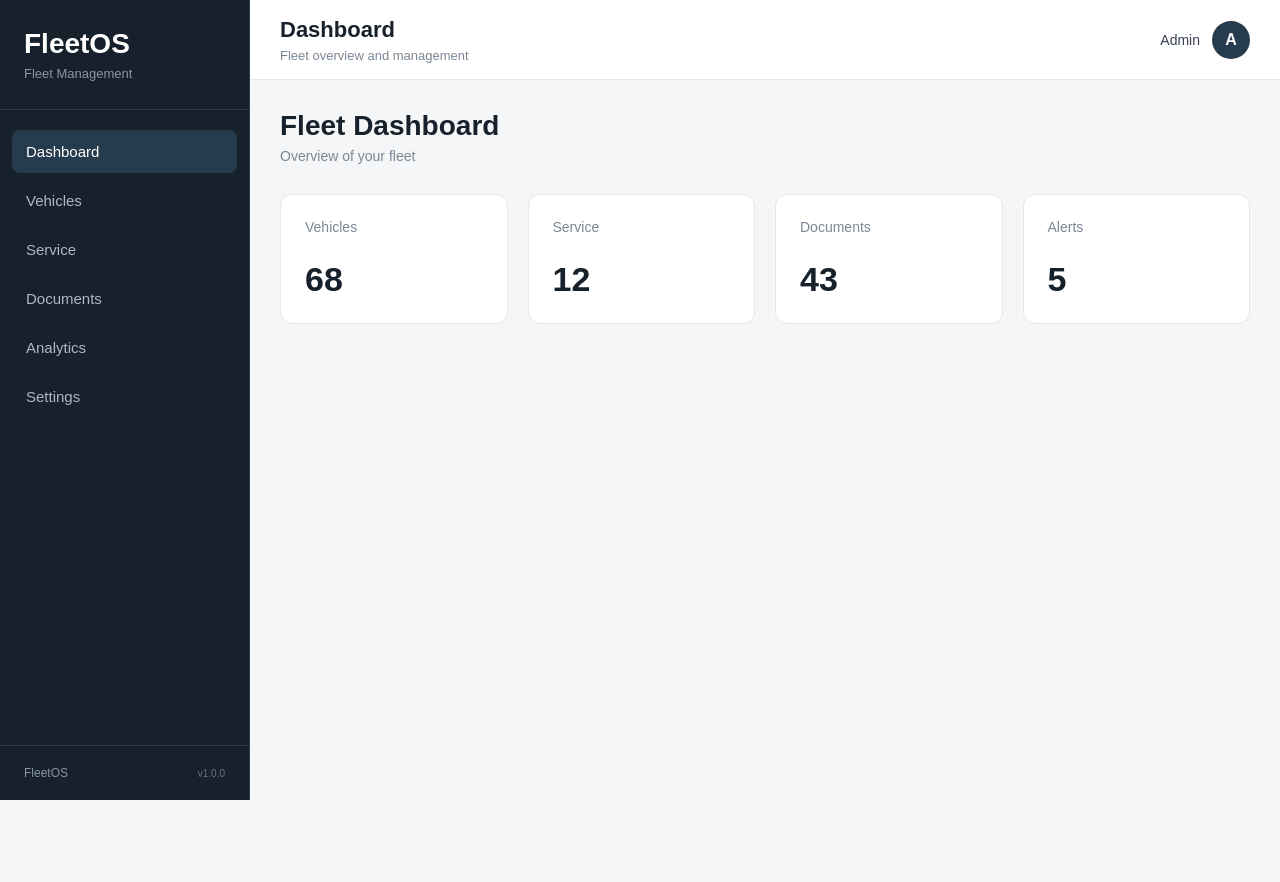
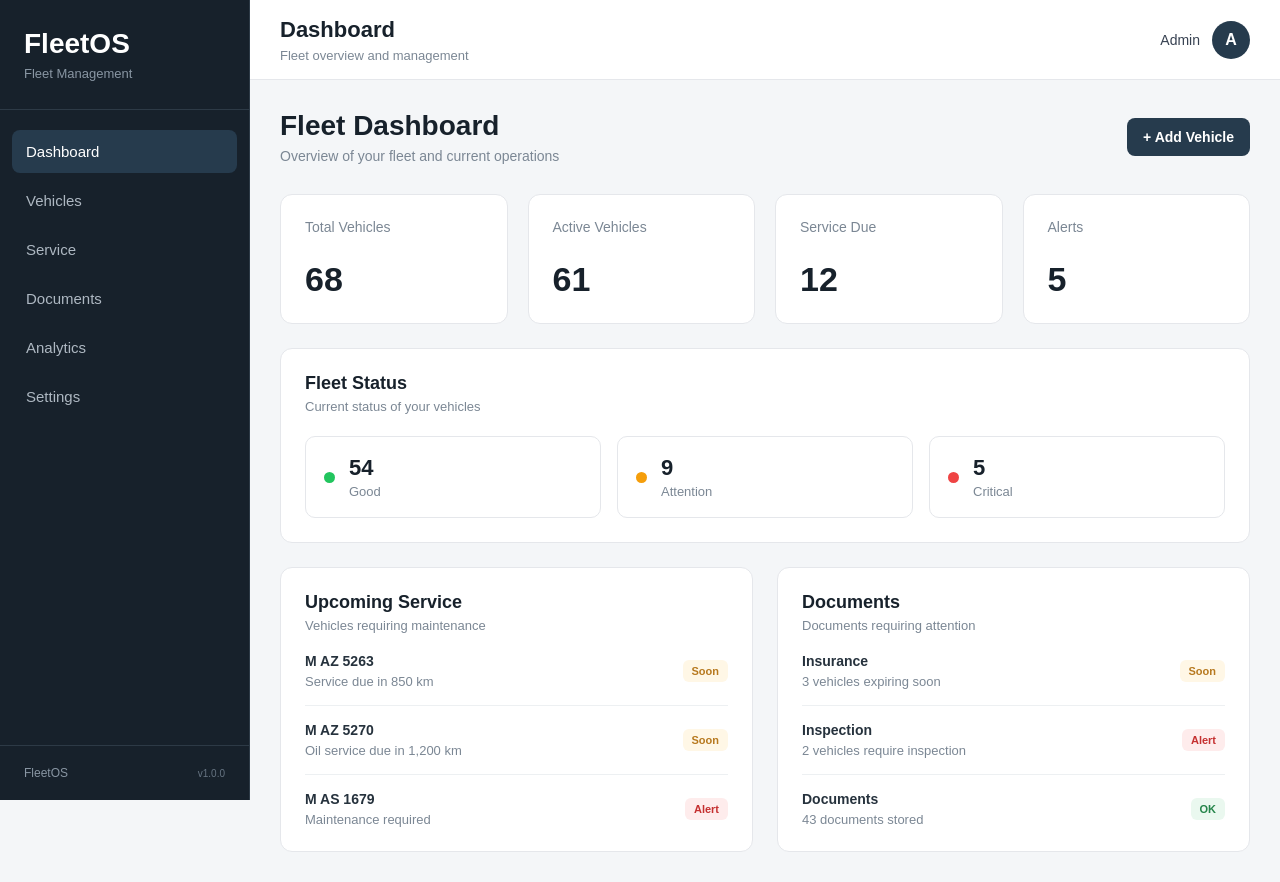
Before and after one commit to johnny1978m/FleetOS, a React (Vite) app in the folder fleetos-react/: page / in a window 1280 px wide. Before the commit the page ends 800 px from the top, so only its background shows below. Built offline with nearby package versions, Linux system fonts and the light colour scheme.

Commit message:
Build FleetOS dashboard

```diff
--- a/fleetos-react/src/pages/Dashboard/Dashboard.css
+++ b/fleetos-react/src/pages/Dashboard/Dashboard.css
@@ -1,52 +1,224 @@
-.dashboard-page h1 {
+.dashboard-page {
+  width: 100%;
+}
+
+.dashboard-header {
+  display: flex;
+  align-items: center;
+  justify-content: space-between;
+  gap: 20px;
+  margin-bottom: 30px;
+}
+
+.dashboard-header h1 {
   margin: 0;
   color: #17212b;
   font-size: 28px;
+  font-weight: 600;
 }
 
-.dashboard-page > p {
+.dashboard-header p {
   margin-top: 6px;
   color: #7b8794;
   font-size: 14px;
 }
 
-.dashboard-grid {
+.dashboard-action {
+  border: 0;
+  border-radius: 8px;
+  padding: 11px 16px;
+  background: #263b4d;
+  color: #ffffff;
+  font-size: 14px;
+  font-weight: 600;
+}
+
+.dashboard-action:hover {
+  background: #1f3040;
+}
+
+.dashboard-kpis {
   display: grid;
   grid-template-columns: repeat(4, 1fr);
   gap: 20px;
-  margin-top: 30px;
 }
 
-.dashboard-card {
+.dashboard-section {
+  margin-top: 24px;
+  padding: 24px;
   background: #ffffff;
   border: 1px solid #e5e7eb;
   border-radius: 12px;
-  padding: 24px;
-  min-height: 130px;
-  display: flex;
-  flex-direction: column;
-  justify-content: space-between;
 }
 
-.dashboard-card span {
-  color: #7b8794;
-  font-size: 14px;
-}
-
-.dashboard-card strong {
+.section-header h2 {
+  margin: 0;
   color: #17212b;
-  font-size: 34px;
+  font-size: 18px;
   font-weight: 600;
 }
 
-@media (max-width: 1000px) {
-  .dashboard-grid {
+.section-header p {
+  margin-top: 5px;
+  color: #7b8794;
+  font-size: 13px;
+}
+
+.status-grid {
+  display: grid;
+  grid-template-columns: repeat(3, 1fr);
+  gap: 16px;
+  margin-top: 22px;
+}
+
+.status-item {
+  display: flex;
+  align-items: center;
+  gap: 14px;
+  padding: 18px;
+  border: 1px solid #e5e7eb;
+  border-radius: 10px;
+}
+
+.status-dot {
+  width: 11px;
+  height: 11px;
+  border-radius: 50%;
+  flex-shrink: 0;
+}
+
+.status-green {
+  background: #22c55e;
+}
+
+.status-orange {
+  background: #f59e0b;
+}
+
+.status-red {
+  background: #ef4444;
+}
+
+.status-item div {
+  display: flex;
+  flex-direction: column;
+  gap: 3px;
+}
+
+.status-item strong {
+  color: #17212b;
+  font-size: 22px;
+}
+
+.status-item div span {
+  color: #7b8794;
+  font-size: 13px;
+}
+
+.dashboard-columns {
+  display: grid;
+  grid-template-columns: 1fr 1fr;
+  gap: 24px;
+}
+
+.dashboard-columns .dashboard-section {
+  min-width: 0;
+}
+
+.dashboard-list {
+  margin-top: 20px;
+}
+
+.dashboard-list-item {
+  display: flex;
+  align-items: center;
+  justify-content: space-between;
+  gap: 16px;
+  padding: 16px 0;
+  border-bottom: 1px solid #edf0f2;
+}
+
+.dashboard-list-item:last-child {
+  border-bottom: 0;
+  padding-bottom: 0;
+}
+
+.dashboard-list-item:first-child {
+  padding-top: 0;
+}
+
+.dashboard-list-item div {
+  display: flex;
+  flex-direction: column;
+  gap: 5px;
+  min-width: 0;
+}
+
+.dashboard-list-item strong {
+  color: #26323d;
+  font-size: 14px;
+  font-weight: 600;
+}
+
+.dashboard-list-item div span {
+  color: #7b8794;
+  font-size: 13px;
+}
+
+.list-warning,
+.list-critical,
+.list-normal {
+  flex-shrink: 0;
+  padding: 5px 9px;
+  border-radius: 6px;
+  font-size: 11px;
+  font-weight: 600;
+}
+
+.list-warning {
+  background: #fff7e6;
+  color: #b7791f;
+}
+
+.list-critical {
+  background: #feecec;
+  color: #c53030;
+}
+
+.list-normal {
+  background: #eaf8ef;
+  color: #25854a;
+}
+
+@media (max-width: 1100px) {
+  .dashboard-kpis {
     grid-template-columns: repeat(2, 1fr);
+  }
+
+  .dashboard-columns {
+    grid-template-columns: 1fr;
   }
 }
 
-@media (max-width: 600px) {
-  .dashboard-grid {
+@media (max-width: 700px) {
+  .dashboard-header {
+    align-items: flex-start;
+    flex-direction: column;
+  }
+
+  .dashboard-action {
+    width: 100%;
+  }
+
+  .dashboard-kpis {
     grid-template-columns: 1fr;
   }
+
+  .status-grid {
+    grid-template-columns: 1fr;
+  }
+
+  .dashboard-section {
+    padding: 18px;
+  }
 }
--- a/fleetos-react/src/pages/Dashboard/Dashboard.jsx
+++ b/fleetos-react/src/pages/Dashboard/Dashboard.jsx
@@ -4,14 +4,129 @@ import "./Dashboard.css";
 function Dashboard() {
   return (
     <div className="dashboard-page">
-      <h1>Fleet Dashboard</h1>
-      <p>Overview of your fleet</p>
+      <div className="dashboard-header">
+        <div>
+          <h1>Fleet Dashboard</h1>
+          <p>Overview of your fleet and current operations</p>
+        </div>
 
-      <div className="dashboard-grid">
-        <Card title="Vehicles" value="68" />
-        <Card title="Service" value="12" />
-        <Card title="Documents" value="43" />
+        <button className="dashboard-action">
+          + Add Vehicle
+        </button>
+      </div>
+
+      <section className="dashboard-kpis">
+        <Card title="Total Vehicles" value="68" />
+        <Card title="Active Vehicles" value="61" />
+        <Card title="Service Due" value="12" />
         <Card title="Alerts" value="5" />
+      </section>
+
+      <section className="dashboard-section">
+        <div className="section-header">
+          <div>
+            <h2>Fleet Status</h2>
+            <p>Current status of your vehicles</p>
+          </div>
+        </div>
+
+        <div className="status-grid">
+          <div className="status-item">
+            <span className="status-dot status-green"></span>
+            <div>
+              <strong>54</strong>
+              <span>Good</span>
+            </div>
+          </div>
+
+          <div className="status-item">
+            <span className="status-dot status-orange"></span>
+            <div>
+              <strong>9</strong>
+              <span>Attention</span>
+            </div>
+          </div>
+
+          <div className="status-item">
+            <span className="status-dot status-red"></span>
+            <div>
+              <strong>5</strong>
+              <span>Critical</span>
+            </div>
+          </div>
+        </div>
+      </section>
+
+      <div className="dashboard-columns">
+        <section className="dashboard-section">
+          <div className="section-header">
+            <div>
+              <h2>Upcoming Service</h2>
+              <p>Vehicles requiring maintenance</p>
+            </div>
+          </div>
+
+          <div className="dashboard-list">
+            <div className="dashboard-list-item">
+              <div>
+                <strong>M AZ 5263</strong>
+                <span>Service due in 850 km</span>
+              </div>
+              <span className="list-warning">Soon</span>
+            </div>
+
+            <div className="dashboard-list-item">
+              <div>
+                <strong>M AZ 5270</strong>
+                <span>Oil service due in 1,200 km</span>
+              </div>
+              <span className="list-warning">Soon</span>
+            </div>
+
+            <div className="dashboard-list-item">
+              <div>
+                <strong>M AS 1679</strong>
+                <span>Maintenance required</span>
+              </div>
+              <span className="list-critical">Alert</span>
+            </div>
+          </div>
+        </section>
+
+        <section className="dashboard-section">
+          <div className="section-header">
+            <div>
+              <h2>Documents</h2>
+              <p>Documents requiring attention</p>
+            </div>
+          </div>
+
+          <div className="dashboard-list">
+            <div className="dashboard-list-item">
+              <div>
+                <strong>Insurance</strong>
+                <span>3 vehicles expiring soon</span>
+              </div>
+              <span className="list-warning">Soon</span>
+            </div>
+
+            <div className="dashboard-list-item">
+              <div>
+                <strong>Inspection</strong>
+                <span>2 vehicles require inspection</span>
+              </div>
+              <span className="list-critical">Alert</span>
+            </div>
+
+            <div className="dashboard-list-item">
+              <div>
+                <strong>Documents</strong>
+                <span>43 documents stored</span>
+              </div>
+              <span className="list-normal">OK</span>
+            </div>
+          </div>
+        </section>
       </div>
     </div>
   );
```
